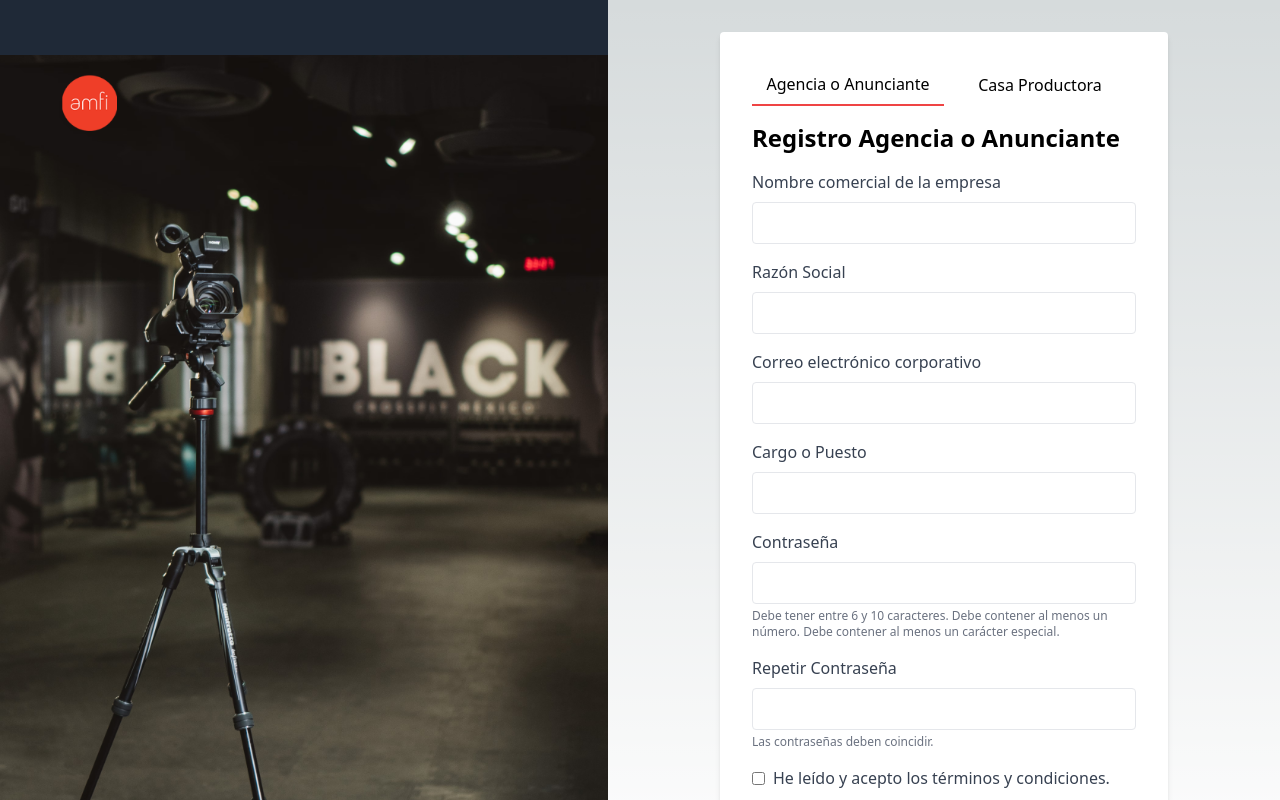
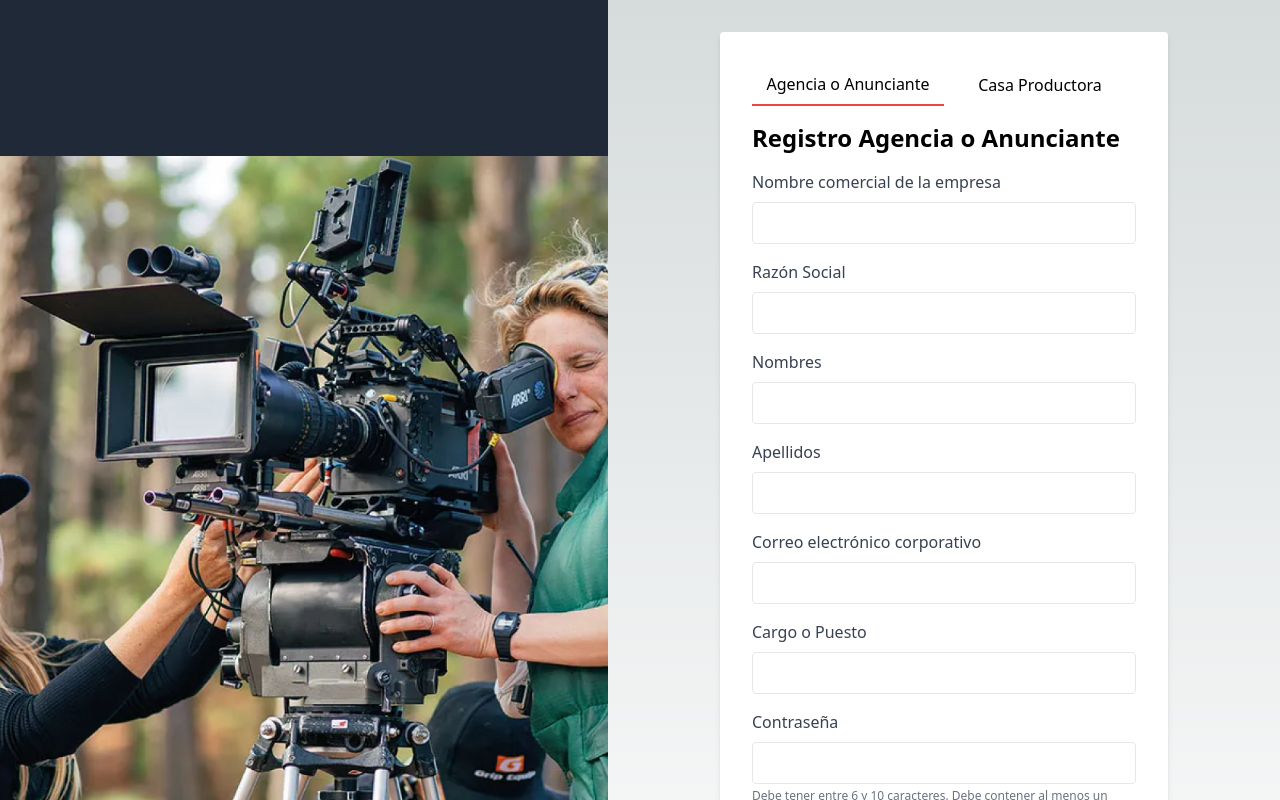
Before and after one commit to ialbertocamilo/amfi_frontend, a Next.js app: page /register in a window 1280 px wide. Shown: the top 800 px of the page. Built offline with nearby package versions, Linux system fonts and the light colour scheme.

Commit message:
change image main

```diff
--- a/src/pages/register.tsx
+++ b/src/pages/register.tsx
@@ -24,6 +24,8 @@ interface FormData {
     linkInstagram: string;
     linkLinkedin: string;
     linkPaginaWeb: string;
+    name: string;
+    lastName: string;
 }
 
 
@@ -45,6 +47,8 @@ const Register = () => {
         linkInstagram: '',
         linkLinkedin: '',
         linkPaginaWeb: '',
+        name: '',
+        lastName: ''
     });
 
 
@@ -138,6 +142,14 @@ const Register = () => {
                             <div className="mb-4">
                                 <label className="block text-gray-700 mb-2" htmlFor="legalName">Razón Social</label>
                                 <input className="w-full px-3 py-2 border rounded" type="text" id="legalName" name="legalName" value={formData.legalName} onChange={handleChange} />
+                            </div>
+                            <div className="mb-4">
+                                <label className="block text-gray-700 mb-2" htmlFor="legalName">Nombres</label>
+                                <input className="w-full px-3 py-2 border rounded" type="text" id="name" name="name" value={formData.name} onChange={handleChange} />
+                            </div>
+                            <div className="mb-4">
+                                <label className="block text-gray-700 mb-2" htmlFor="legalName">Apellidos</label>
+                                <input className="w-full px-3 py-2 border rounded" type="text" id="lastName" name="lastName" value={formData.lastName} onChange={handleChange} />
                             </div>
                             <div className="mb-4">
                                 <label className="block text-gray-700 mb-2" htmlFor="email">Correo electrónico corporativo</label>
```
Also changed, not shown: public/camera-setup.png.
